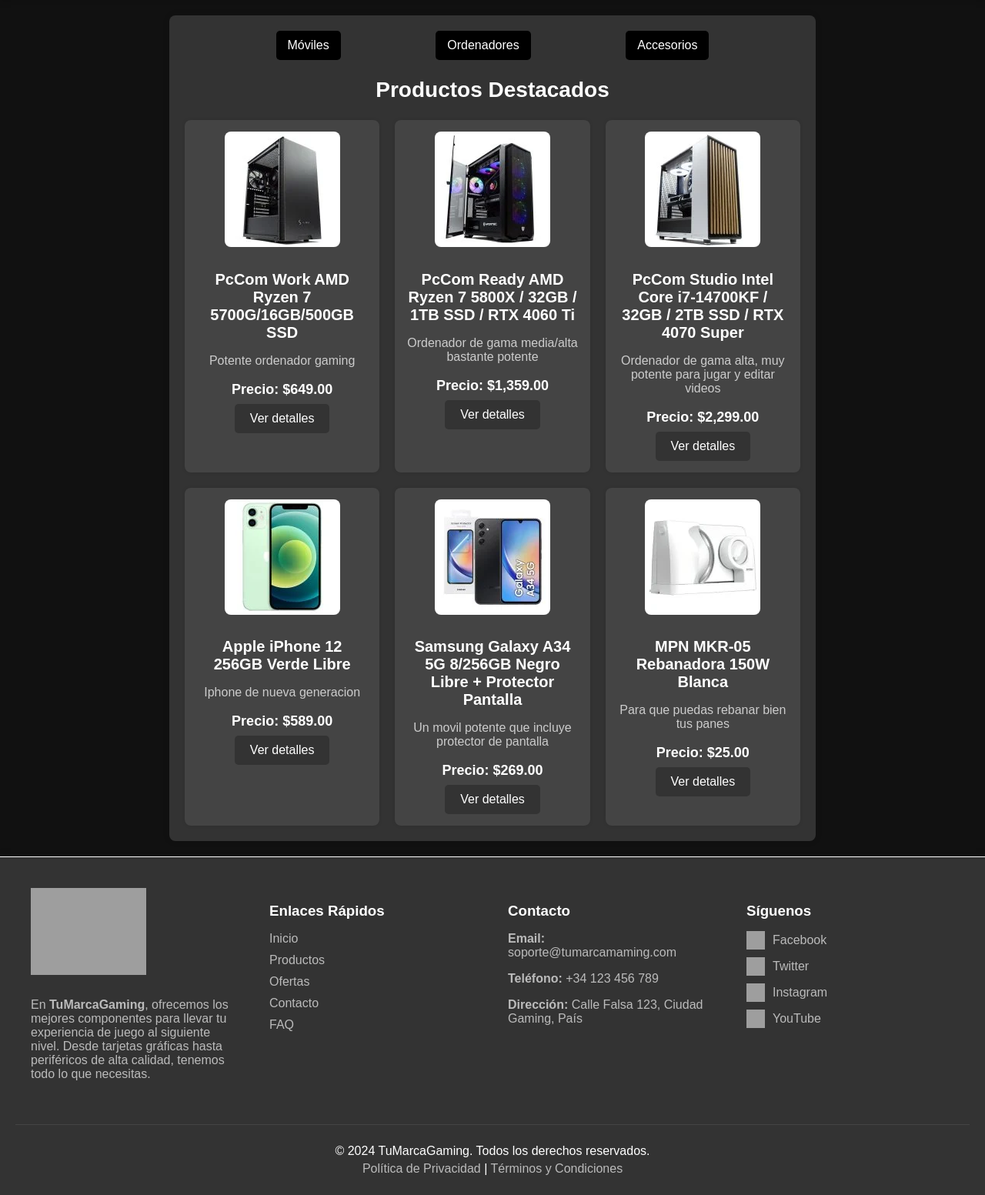
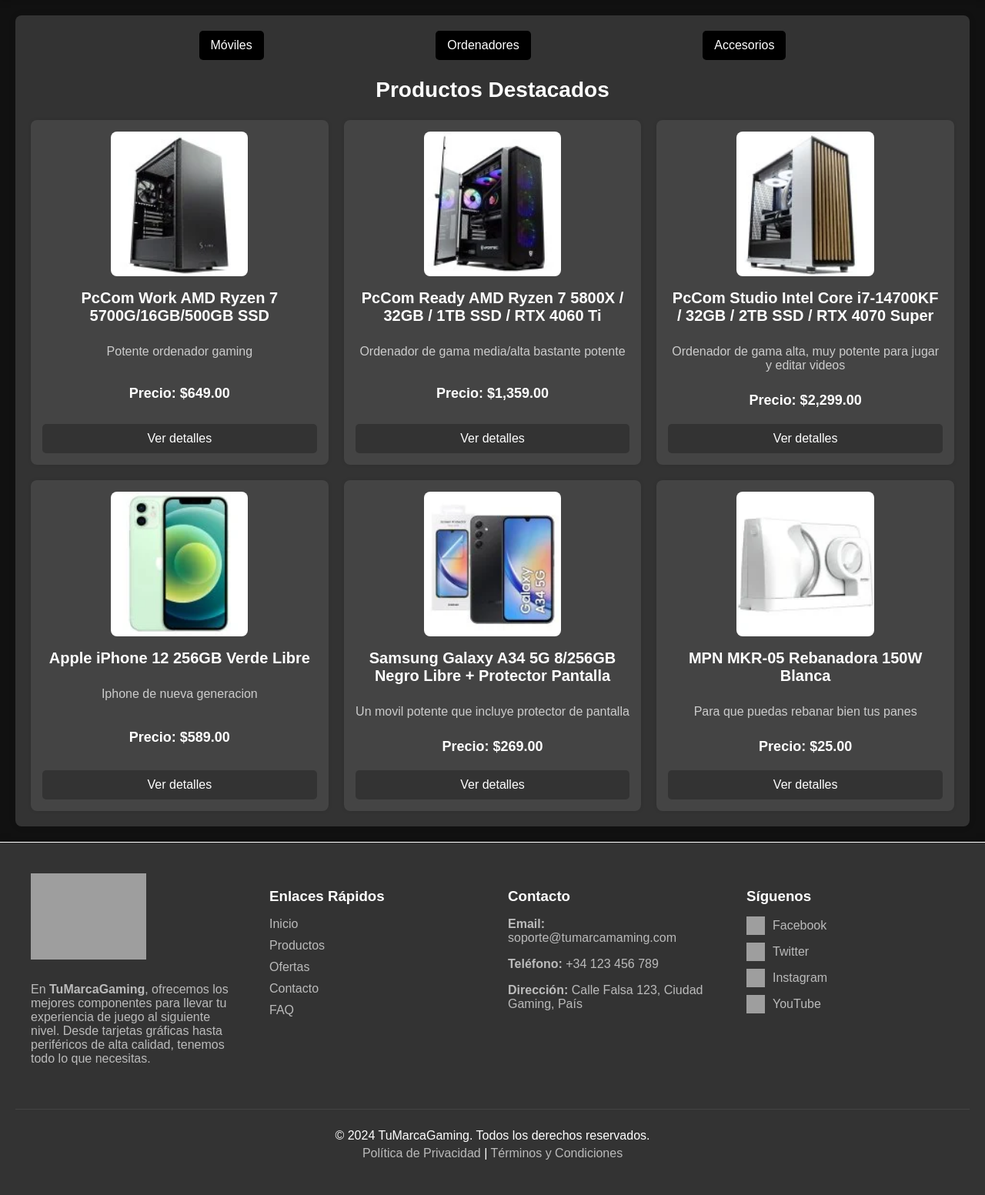
Before and after one commit to omar8910/Proyecto_TFG_Omar, a PHP site: page /proyectoOmarPHPFinal/ in a window 1280 px wide. Shown: the part 138-1691 px from the top of the page at 77% size. After the commit the page ends 1645 px from the top, so only its background shows below. Run offline with PHP 8.4, Linux system fonts and the light colour scheme; data comes from the database, SQL or seed files in the repository; grey boxes are pictures that could not be loaded.

Commit message:
Mejorada la presentación de productos: se ajustaron estilos en las vistas de detalles y del dashboard, incluyendo cambios en el diseño y la disposición de imágenes.

```diff
--- a/src/Views/Dashboard/index.php
+++ b/src/Views/Dashboard/index.php
@@ -6,21 +6,10 @@
     <meta name="viewport" content="width=device-width, initial-scale=1.0">
     <title>Productos Destacados</title>
     <style>
-        body {
-            font-family: Arial, sans-serif;
-            margin: 0;
-            padding: 0;
-            background-color: #111;
-            /* Fondo oscuro */
-            color: #fff;
-            /* Texto en blanco para contrastar con el fondo oscuro */
-        }
-
         section {
-            max-width: 800px;
+            max-width: 1200px;
             margin: 20px auto;
             background-color: #333;
-            /* Fondo más claro para destacar los productos */
             padding: 20px;
             box-shadow: 0 0 10px rgba(0, 0, 0, 0.1);
             border-radius: 8px;
@@ -30,60 +19,63 @@
             text-align: center;
             font-size: 28px;
             color: #fff;
-            /* Texto blanco */
         }
 
         .product-container {
             display: grid;
-            grid-template-columns: repeat(auto-fill, minmax(250px, 1fr));
+            grid-template-columns: repeat(auto-fill, minmax(300px, 1fr));
             gap: 20px;
         }
 
         .product {
             background-color: #444;
-            /* Fondo de los productos */
             padding: 15px;
             border-radius: 8px;
             box-shadow: 0 0 5px rgba(0, 0, 0, 0.1);
             text-align: center;
-            /* Centra el contenido dentro del producto */
+            display: flex;
+            flex-direction: column;
+            justify-content: space-between;
         }
 
         .product img {
-            max-width: 100%;
-            height: auto;
+            width: 50%;
+            height: 100%;
+            object-fit: cover;
             border-radius: 8px;
             margin-bottom: 10px;
+        }
+
+        .product .imgContainer {
+            display: flex;
+            justify-content: center;
         }
 
         .product h2 {
             font-size: 20px;
             color: #fff;
-            /* Texto blanco */
             margin-bottom: 10px;
         }
 
         .product p {
             font-size: 16px;
             color: #ccc;
-            /* Texto gris claro */
             margin-bottom: 8px;
+            flex-grow: 1;
         }
 
         .product p.price {
             font-size: 18px;
             font-weight: bold;
             color: #fff;
-            /* Texto blanco */
+            margin-bottom: 20px;
         }
 
         .product a {
             display: inline-block;
             padding: 10px 20px;
             background-color: #333;
-            /* Color azul para el botón */
             color: #fff;
-            /* Texto blanco */
             text-decoration: none;
             border-radius: 5px;
             transition: background-color 0.3s ease;
@@ -91,7 +83,6 @@
 
         .product a:hover {
             background-color: orange;
-            /* Cambia el color al pasar el mouse */
         }
 
         .mini-menu {
@@ -105,9 +96,7 @@
             padding: 10px 15px;
             margin: 0 5px;
             background-color: black;
-            /* Color azul */
             color: #fff;
-            /* Texto blanco */
             text-decoration: none;
             border-radius: 5px;
             transition: background-color 0.3s ease;
@@ -115,7 +104,6 @@
 
         .mini-menu a:hover {
             background-color: coral;
-            /* Color azul oscuro al pasar el mouse */
         }
     </style>
 </head>
@@ -134,7 +122,9 @@
         <div class="product-container">
             <?php foreach ($productos as $producto) : ?>
                 <div class="product">
-                    <img src="<?= BASE_URL ?>public/img/productos/<?= ($producto["imagen"]) ?>" alt="<?= ($producto["nombre"]) ?>">
+                    <div class="imgContainer">
+                        <img src="<?= BASE_URL ?>public/img/productos/<?= ($producto["imagen"]) ?>" alt="<?= ($producto["nombre"]) ?>">
+                    </div>
                     <h2><?= ($producto["nombre"]) ?></h2>
                     <p><?= ($producto["descripcion"]) ?></p>
                     <p class="price">Precio: $<?= number_format($producto["precio"], 2) ?></p>
```
Also changed, not shown: src/Views/Categoria/verCategoria.php (+51 -45 lines), src/Views/Producto/verProducto.php (+7 -3 lines).
